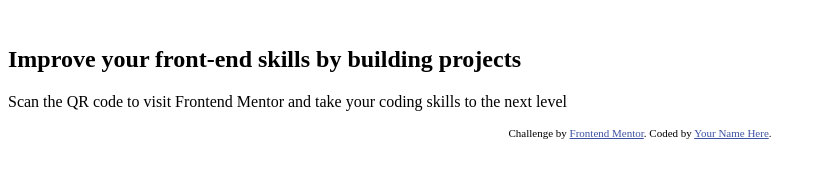
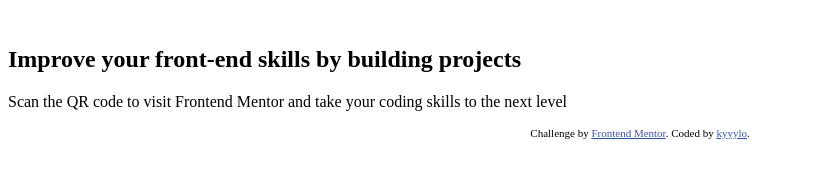
Before and after one commit to krzysztofbem/2-qr-code-component-main, a plain HTML site: page index.html in a window 1280 px wide. Shown: the whole page, without its empty margins (0-826 px from the left). Drawn offline with Linux system fonts and the light colour scheme.

```diff
--- a/index.html
+++ b/index.html
@@ -39,7 +39,7 @@
     <!-- FRONTEND MENTOR ADNNOTATION -->
     <div class="attribution">
         Challenge by <a href="https://www.frontendmentor.io?ref=challenge" target="_blank">Frontend Mentor</a>.
-        Coded by <a href="#">Your Name Here</a>.
+        Coded by <a href="#">kyyylo</a>.
     </div>
 </body>
 
```
